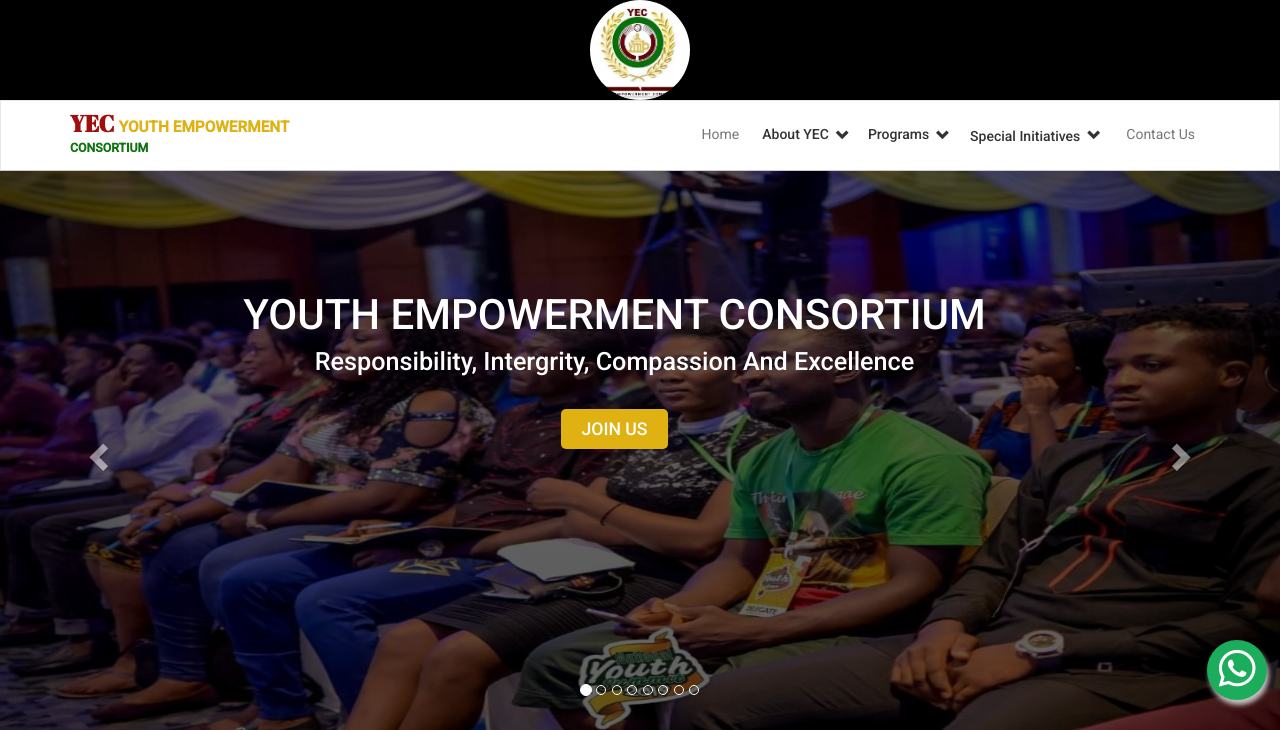
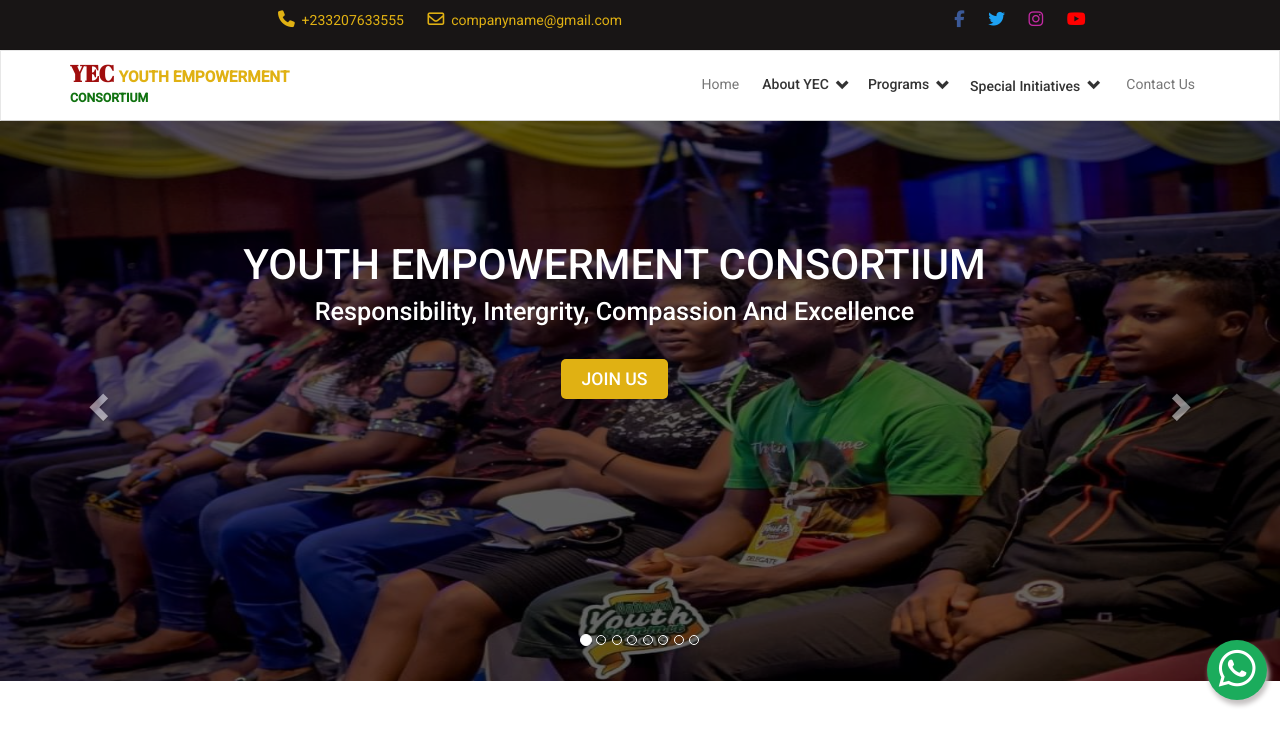
Before and after one commit to Danny-Quan/Danny-Quan, a PHP site: page / in a window 1280 px wide. Shown: the top 730 px of the page. Run offline with PHP 8.4, Linux system fonts and the light colour scheme; some libraries are stand-ins or nearby versions.

Commit message:
Update index.php

```diff
--- a/index.php
+++ b/index.php
@@ -18,10 +18,10 @@
     <link rel="stylesheet" href="vendors/swiper.js/swiper-bundle.min.css"/>
 </head>
 <body>
-  <div class="after_header_before text-center" style="background-color:#000;">
+  <div class="after_header_before text-center" style="display:none;">
     <img src="resources/img/our_team/logo.jpeg" width="100px" height="100px" alt="logo" class="img-circle">
   </div>
-    <div class="after_header" style="display:none;">
+    <div class="after_header">
         <div class="container">
 <div class="header_credentials">
     <div class="col-md-8 col-sm-12 text-center">
```
